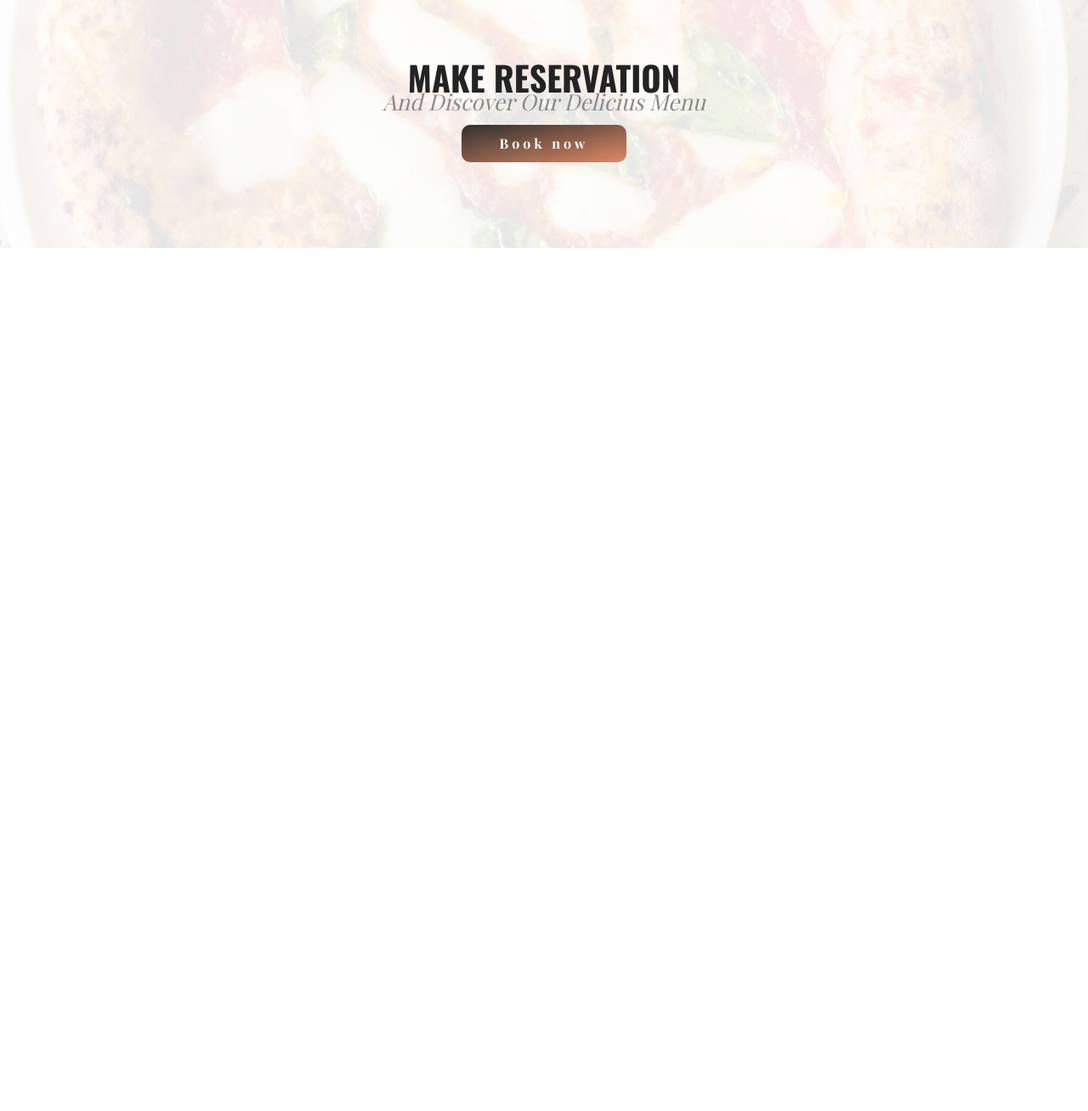
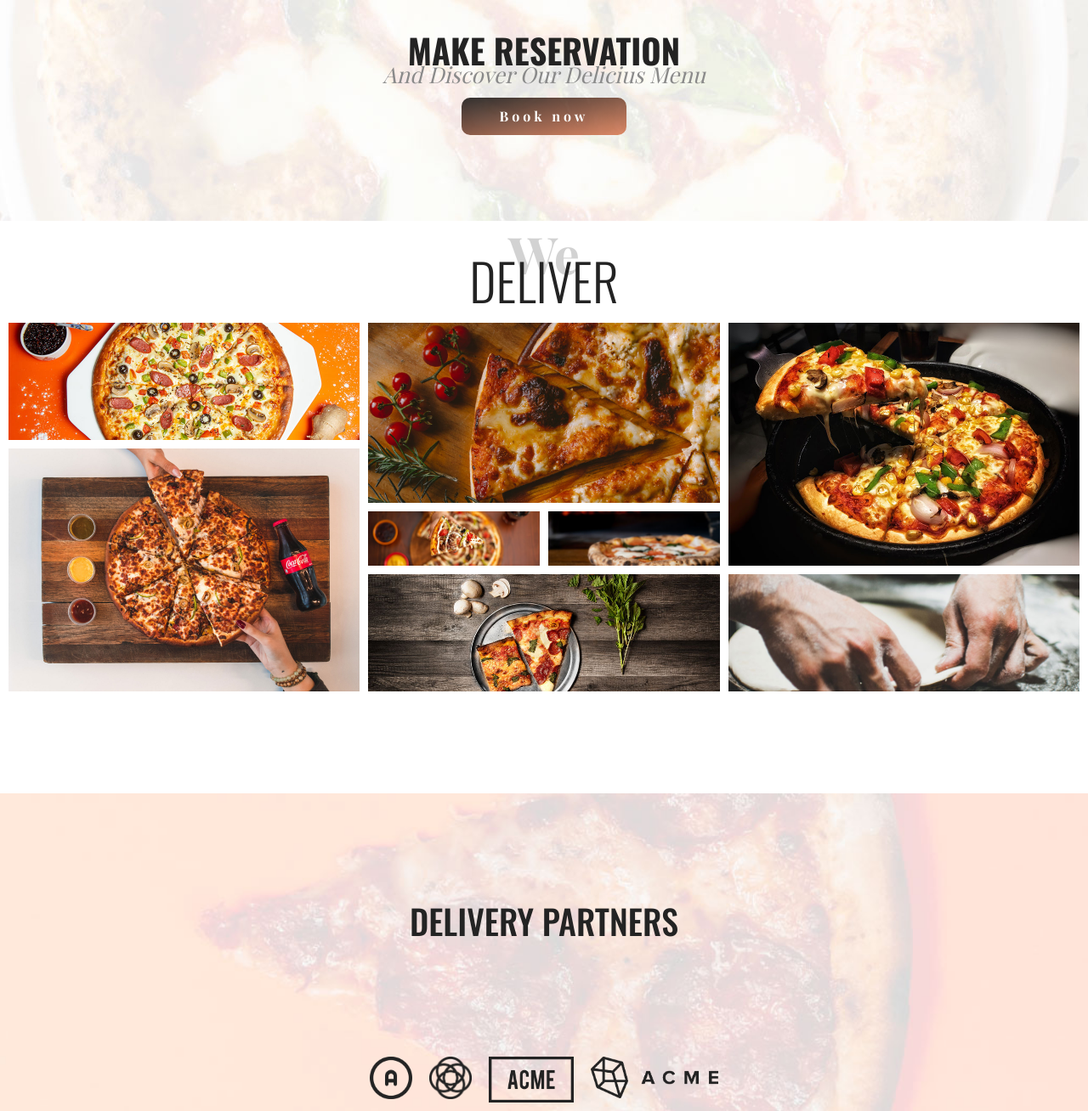
Before and after one commit to Nebojsaposao/grid-scss-project-pizzeria, a website: page index.html in a window 1280 px wide. Shown: the part 2176-3484 px from the top of the page at 85% size. Before the commit the page ends 2468 px from the top, so only its background shows below. Drawn offline with nearby package versions, Linux system fonts and the light colour scheme; a web font is replaced by a local one.

Commit message:
add delivery and delivery-partners section

```diff
--- a/index.html
+++ b/index.html
@@ -254,6 +254,42 @@
                         </div>
                   </section>
                   <!-- Reservation end -->
+                  <!-- Delivery -->
+                  <section class="delivery" id="delivery">
+                        <h2 class="delivery-heading">
+                                    <span       class="delivery-heading__back">
+                                           We
+                                    </span>
+
+                                    <span class="delivery-heading__front">
+                                          Deliver
+                                    </span>
+                        </h2>
+                        <div class="delivery__image-grid">
+                              <img src="./images/pic/pizza-1.jpg" alt="Pizza 1" class="img1">
+                              <img src="./images/pic/pizza-2.jpg" alt="Pizza 2" class="img2">
+                              <img src="./images/pic/pizza-3.jpg" alt="Pizza 3" class="img3">
+                              <img src="./images/pic/pizza-4.jpg" alt="Pizza 4" class="img4">
+                              <img src="./images/pic/pizza-5.jpg" alt="Pizza 5" class="img5">
+                              <img src="./images/pic/pizza-6.jpg" alt="Pizza 6" class="img6">
+                              <img src="./images/pic/pizza-7.jpg" alt="Pizza 7" class="img7">
+                              <img src="./images/pic/pizza-8.jpg" alt="Pizza 8" class="img8">
+                        </div>
+                  </section>
+                  <!-- Delivery end -->
+
+                  <!-- Delivery partners -->
+                  <section class="subsection subsection-delivery">
+                        <h2>Delivery partners</h2>
+
+                        <div class="delivery-partners">
+                              <img src="./images/logo/partner-1-dark.png" alt="Delivery partners 1">
+                              <img src="./images/logo/partner-2-dark.png" alt="Delivery partners 2">
+                              <img src="./images/logo/partner-3-dark.png" alt="Delivery partners 3">
+                              <img src="./images/logo/partner-4-dark.png" alt="Delivery partners 4">
+                        </div>
+                  </section>
+                  <!-- Delivery partners end -->
              </main>
             <!-- Main end -->
 
--- a/sass/components/_about.scss
+++ b/sass/components/_about.scss
@@ -5,7 +5,7 @@
 	background-size: cover;
 	display: grid;
 	gap: 2rem;
-	grid-template: 20rem 1fr 20rem / 25rem repeat(2, 1fr) 25rem;
+	grid-template: 20rem 1fr 20rem / 10rem repeat(2, 1fr) 10rem;
 	grid-template-areas:
 		". tittle tittle ."
 		". content-left content-right ."
--- /dev/null
+++ b/sass/components/_delivery-partners.scss
@@ -0,0 +1,27 @@
+/** @format */
+
+.subsection {
+	&-delivery {
+		background: url("../images/img/subsection-2.jpg") center no-repeat;
+		background-size: cover;
+
+		& h2 {
+			font-style: 2.6rem;
+			font-weight: 500;
+			line-height: 1.4;
+		}
+
+		& .delivery-partners {
+			display: grid;
+			gap: 2rem;
+			grid-template-columns: repeat(2, 5rem) 10rem 15rem;
+			grid-template-rows: auto;
+			margin: 1rem 0;
+
+			& img {
+				object-fit: cover;
+				width: 100%;
+			}
+		}
+	}
+}
--- /dev/null
+++ b/sass/components/_delivery.scss
@@ -0,0 +1,71 @@
+/** @format */
+
+.delivery {
+	display: grid;
+	gap: 2rem;
+	grid-template: "tittle" 10rem "image" 1fr "." 10rem / auto;
+
+	&-heading {
+		align-self: center;
+		color: $p-color;
+		font-size: 6rem;
+		font-weight: 300;
+		grid-area: tittle;
+		margin: 2rem 0;
+		text-transform: uppercase;
+
+		&__back,
+		&__front {
+			display: block;
+			text-align: center;
+		}
+
+		&__back {
+			font-family: "Playfair Display", serif;
+			font-weight: bold;
+			line-height: 4rem;
+			opacity: 0.2;
+			text-transform: capitalize;
+		}
+	}
+
+	&__image-grid {
+		display: grid;
+		gap: 1rem;
+		grid-area: image;
+		grid-template-columns: repeat(6, 1fr);
+		grid-template-rows: repeat(6, 5vw);
+		margin: 0 1rem;
+
+		& img {
+			height: 100%;
+			object-fit: cover;
+		}
+
+		& .img1 {
+			grid-column: span 2;
+			grid-row: span 2;
+		}
+
+		& .img2 {
+			grid-column: span 2;
+			grid-row: span 3;
+		}
+
+		& .img3 {
+			grid-column: span 2;
+			grid-row: span 4;
+		}
+
+		& .img4 {
+			grid-column: span 2;
+			grid-row: span 4;
+		}
+
+		& .img7,
+		& .img8 {
+			grid-column: span 2;
+			grid-row: span 2;
+		}
+	}
+}
--- a/sass/components/_menu.scss
+++ b/sass/components/_menu.scss
@@ -2,11 +2,11 @@
 .menu {
 	display: grid;
 	gap: 2rem;
-	grid-template: 20rem 1fr 10rem / repeat (2, minmax(0, 40vw));
+	grid-template: 20rem 1fr 20rem / 2vw repeat (2, minmax(0, 40vw)) 2vw;
 	grid-template-areas:
-		"tittle tittle"
-		"left right"
-		" . .";
+		" . tittle tittle . "
+		" . left right . "
+		" . . . . ";
 
 	&-heading {
 		align-self: center;
@@ -34,7 +34,7 @@
 
 	&__left,
 	&__right {
-		margin: 3rem 5rem;
+		margin: 5rem 0;
 	}
 
 	&__left {
--- a/sass/components/_reservation.scss
+++ b/sass/components/_reservation.scss
@@ -3,6 +3,7 @@
 .subsection {
 	align-items: center;
 	display: grid;
+	grid-template-columns: auto;
 	grid-template-rows: 30rem;
 	justify-content: center;
 	text-align: center;
--- a/sass/main.scss
+++ b/sass/main.scss
@@ -7,3 +7,5 @@
 @import "components/about";
 @import "components/menu";
 @import "components/reservation";
+@import "components/delivery";
+@import "components/delivery-partners";
```
Also changed, not shown: css/main.css, 1 other file.
